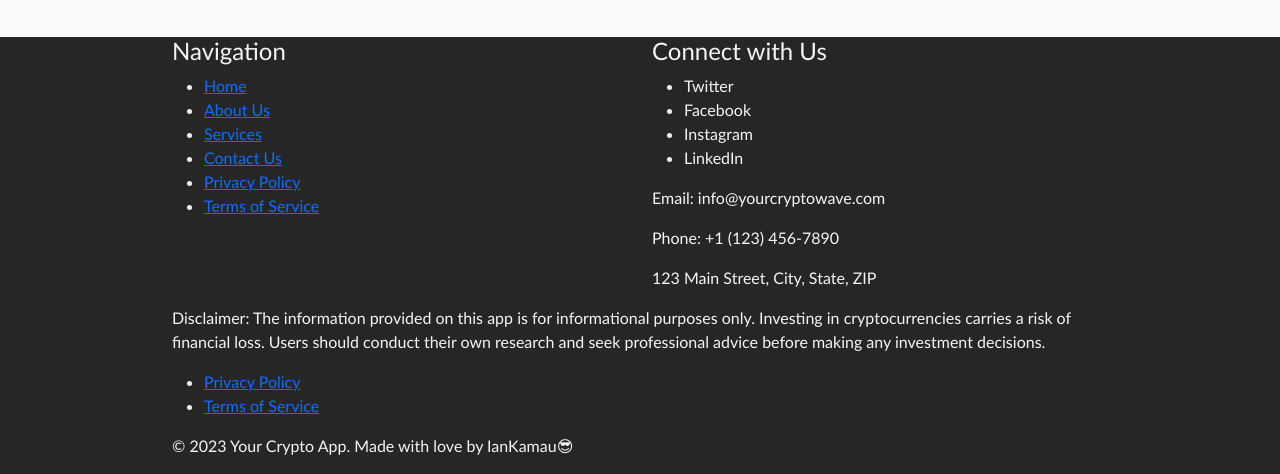
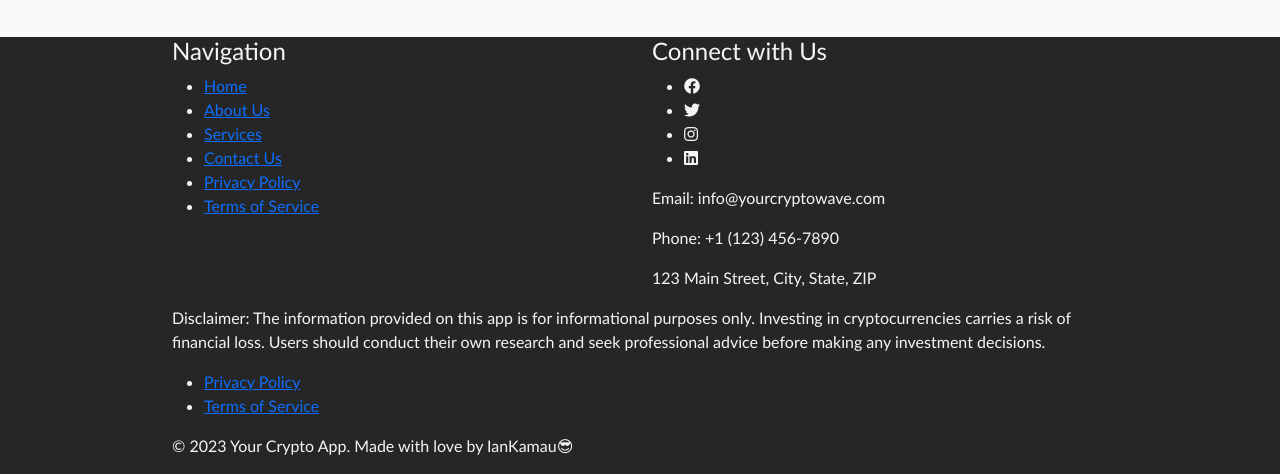
Before and after one commit to AlexTanui/Crypto_Wave, a website: page index.html in a window 1280 px wide. Shown: the part 1767-2241 px from the top of the page. Drawn offline with nearby package versions, Linux system fonts and the light colour scheme; no server answers.

Commit message:
updated social icons

```diff
--- a/index.html
+++ b/index.html
@@ -255,10 +255,10 @@
         <div id="contacts" class="col-md-6">
           <h4>Connect with Us</h4>
           <ul class="social-media-icons">
-            <li>Twitter</li>
-            <li>Facebook</i></a></li>
-            <li>Instagram</i></a></li>
-            <li>LinkedIn</li>
+            <li><i class="fab fa-facebook"></i></li>
+            <li><i class="fab fa-twitter"></i></i></a></li>
+            <li><i class="fab fa-instagram"></i></i></a></li>
+            <li><i class="fab fa-linkedin"></i></li>
           </ul>
           <p>Email: info@yourcryptowave.com</p>
           <p>Phone: +1 (123) 456-7890</p>
```
